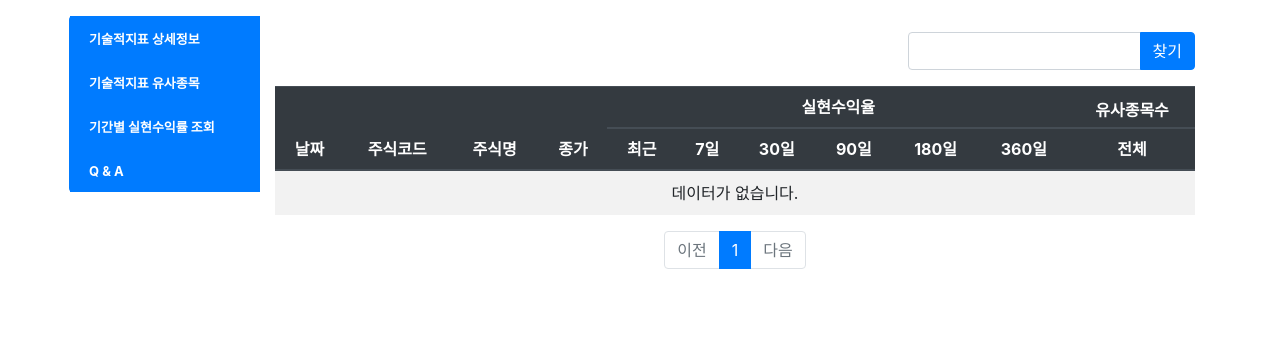
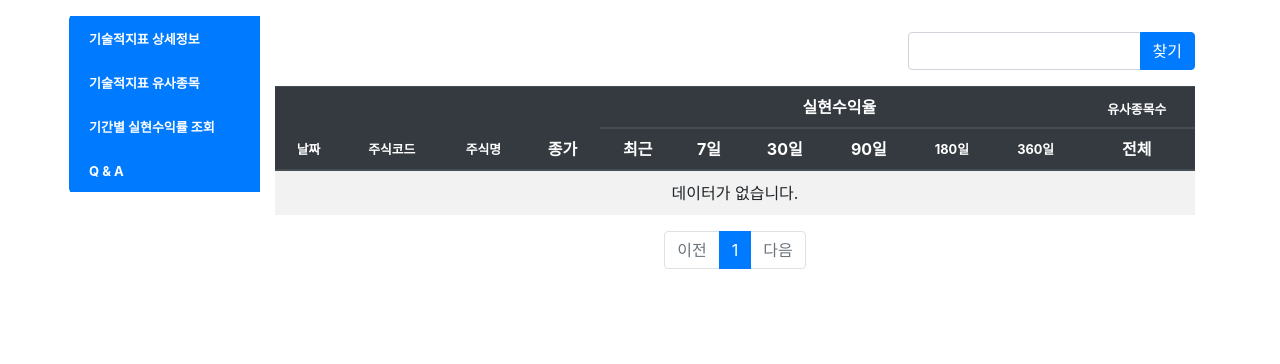
Before and after one commit to yswon2/pybo, a Django app: page /stockpathdetail/ in a window 1280 px wide. Shown: the part 56-420 px from the top of the page. Run offline with Django 3.2, Linux system fonts and the light colour scheme; data that the repository does not hold is empty; some libraries are stand-ins or nearby versions.

Commit message:
화면조정

```diff
--- a/config/settings/base.py
+++ b/config/settings/base.py
@@ -116,7 +116,7 @@ USE_I18N = True
 
 USE_L10N = True
 
-USE_TZ = True
+USE_TZ = False
 
 
 # Static files (CSS, JavaScript, Images)
--- a/templates/pybo/stockpathdetail.html
+++ b/templates/pybo/stockpathdetail.html
@@ -28,21 +28,21 @@
                         <thead>
                         <tr class="thead-dark text-center align-items-center">
                             <!--<th class="col-md-2">날짜</th> -->
-                            <th class="col-1.0 align-items-center" rowspan='2' ><div style="height: 100%; line-height: 100%; font-size:1em;">날짜</div></th>
-                            <th class="col-1.0 align-items-center" rowspan='2' ><div style="height: 100%; line-height: 100%; font-size:1em;">주식코드</div></th>
-                            <th class="col-2.0 align-items-center" rowspan='2' ><div style="height: 100%; line-height: 100%; font-size:1em;">주식명</div></th>
-                            <th class="col-1.0 align-items-center" rowspan='2' ><div style="height: 100%; line-height: 100%; font-size:1em;">종가</div></th>
-                            <th class="col-1.0 align-items-center" colspan='6' ><div style="height: 100%; line-height: 100%; font-size:1em;">실현수익율</div></th>
-                            <th class="col-1.0 align-items-center" colspan='1' ><div style="height: 10px; line-height: 10px; font-size:1em;">유사종목수</div></th>
+                            <th class="col-1.6 align-items-center" rowspan='2' ><div style="height: 100%; line-height: 100%; font-size:0.8em;">날짜</div></th>
+                            <th class="col-1.2 align-items-center" rowspan='2' ><div style="height: 100%; line-height: 100%; font-size:0.8em;">주식코드</div></th>
+                            <th class="col-2.4 align-items-center" rowspan='2' ><div style="height: 100%; line-height: 100%; font-size:0.8em;">주식명</div></th>
+                            <th class="col-1.2 align-items-center" rowspan='2' ><div style="height: 100%; line-height: 100%; font-size:1em;">종가</div></th>
+                            <th class="col-0.8 align-items-center" colspan='6' ><div style="height: 100%; line-height: 100%; font-size:1em;">실현수익율</div></th>
+                            <th class="col-1.0 align-items-center" colspan='1' ><div style="height: 10px; line-height: 10px; font-size:0.8em;">유사종목수</div></th>
                         </tr>
                         <tr class="thead-dark text-center align-items-center">
-                            <th class="col-1.0"><div style="height: 100%; line-height: 100%; font-size:1em;">최근</div></th>
-                            <th class="col-1.0"><div style="height: 100%; line-height: 100%; font-size:1em;">7일</div></th>
-                            <th class="col-1.0"><div style="height: 100%; line-height: 100%; font-size:1em;">30일</div></th>
-                            <th class="col-1.0"><div style="height: 100%; line-height: 100%; font-size:1em;">90일</div></th>
-                            <th class="col-1.0"><div style="height: 100%; line-height: 100%; font-size:1em;">180일</div></th>
-                            <th class="col-1.0"><div style="height: 100%; line-height: 100%; font-size:1em;">360일</div></th>
-                            <th class="col-1.0"><div style="height: 100%; line-height: 100%; font-size:1em;">전체</div></th>
+                            <th class="col-0.8"><div style="height: 100%; line-height: 100%; font-size:1em;">최근</div></th>
+                            <th class="col-0.8"><div style="height: 100%; line-height: 100%; font-size:1em;">7일</div></th>
+                            <th class="col-0.8"><div style="height: 100%; line-height: 100%; font-size:1em;">30일</div></th>
+                            <th class="col-0.8"><div style="height: 100%; line-height: 100%; font-size:1em;">90일</div></th>
+                            <th class="col-0.8"><div style="height: 100%; line-height: 100%; font-size:0.8em;">180일</div></th>
+                            <th class="col-0.8"><div style="height: 100%; line-height: 100%; font-size:0.8em;">360일</div></th>
+                            <th class="col-0.8"><div style="height: 100%; line-height: 100%; font-size:1em;">전체</div></th>
                         </tr>
                         </thead>
                         <tbody>
@@ -51,9 +51,9 @@
                         <tr class="text-center">
                             <!-- <td>{{ forloop.counter }}</td>  -->
                             <td><div style="height: 100%; line-height: 100%; font-size:0.8em;">{{ stockpathdetail.trade_date|date:'Y-m-d' }}</div></td>
-                            <td><div style="height: 100%; line-height: 100%; font-size:0.8em;">{{ stockpathdetail.StockCode }}</div></td>
+                            <td><div style="height: 100%; line-height: 100%; font-size:0.9em;">{{ stockpathdetail.StockCode }}</div></td>
                             <td><div style="height: 100%; line-height: 100%; font-size:0.8em;">{{ stockpathdetail.StockName }}</div></td>
-                            <td><div style="height: 100%; line-height: 100%; font-size:0.8em;">{{ stockpathdetail.ClosePrice|floatformat:"0" }}</div></td>
+                            <td><div style="height: 100%; line-height: 100%; font-size:0.9em;">{{ stockpathdetail.ClosePrice|floatformat:"0" }}</div></td>
                             <td><div style="height: 100%; line-height: 100%; font-size:0.8em;">{{ stockpathdetail.StockBarcodePerfReturn.TodayReturn|mul:100|floatformat:"1" }} % </div></td>
                             <td><div style="height: 100%; line-height: 100%; font-size:0.8em;">{{ stockpathdetail.StockBarcodePerfReturn.Day7Return|mul:100|floatformat:"1" }} % </div></td>
                             <td><div style="height: 100%; line-height: 100%; font-size:0.8em;">{{ stockpathdetail.StockBarcodePerfReturn.Day30Return|mul:100|floatformat:"1" }} % </div></td>
```
Also changed, not shown: templates/pybo/pathdetailinfo.html (+4 -4 lines).
